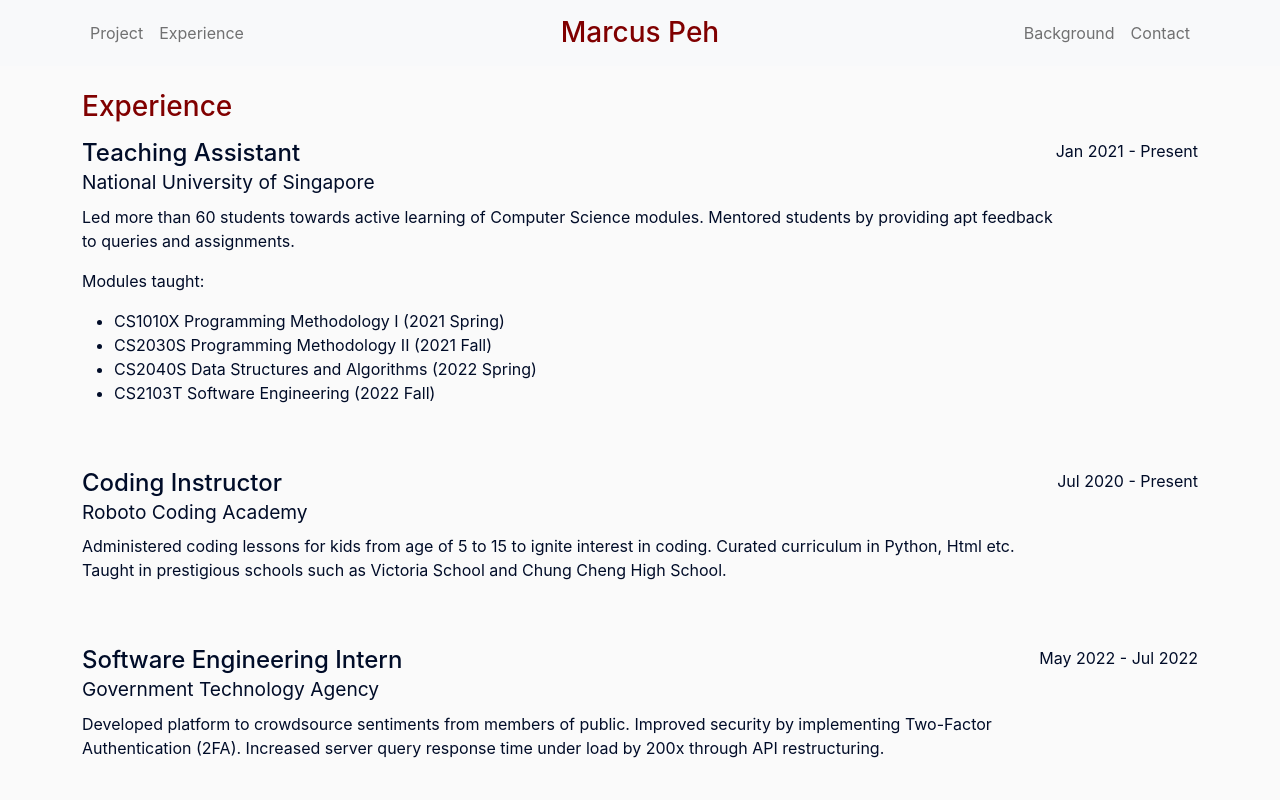
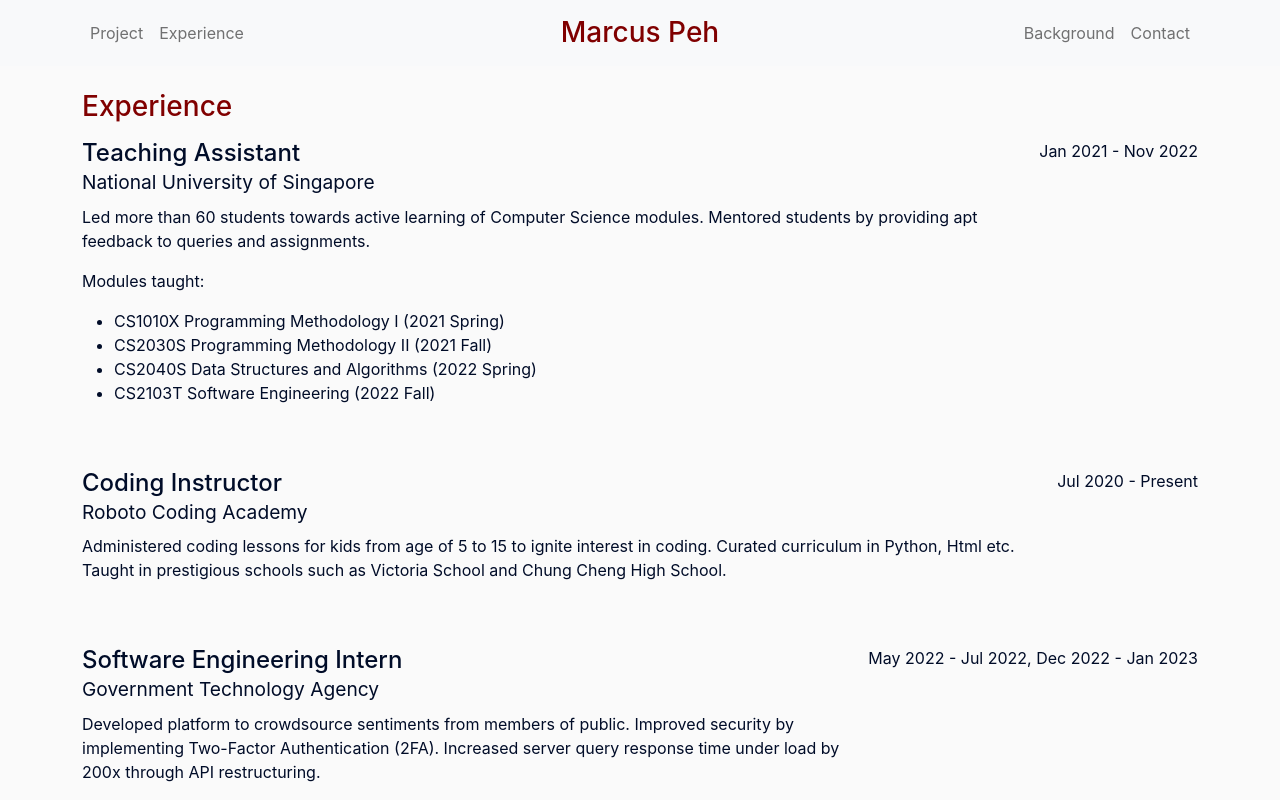
Before and after one commit to marcuspeh/marcuspeh.github.io, a React (Create React App) app: page /experience in a window 1280 px wide. Shown: the top 800 px of the page. Built offline with nearby package versions, Linux system fonts and the light colour scheme.

Commit message:
Update experienceData.ts

```diff
--- a/src/data/experienceData.ts
+++ b/src/data/experienceData.ts
@@ -10,7 +10,7 @@ interface experienceData {
 const govTechIntern: experienceData = {
   "title": "Software Engineering Intern",
   "company": "Government Technology Agency",
-  "date": "May 2022 - Jul 2022",
+  "date": "May 2022 - Jul 2022, Dec 2022 - Jan 2023",
   "description":
     "Developed platform to crowdsource sentiments from members of public. " +
     "Improved security by implementing Two-Factor Authentication (2FA). " +
@@ -40,7 +40,7 @@ const orbital: experienceData = {
 const nusTa: experienceData = {
   "title": "Teaching Assistant",
   "company": "National University of Singapore",
-  "date": "Jan 2021 - Present",
+  "date": "Jan 2021 - Nov 2022",
   "description":
     "Led more than 60 students towards active learning of Computer Science modules. " +
     "Mentored students by providing apt feedback to queries and assignments.",
```
